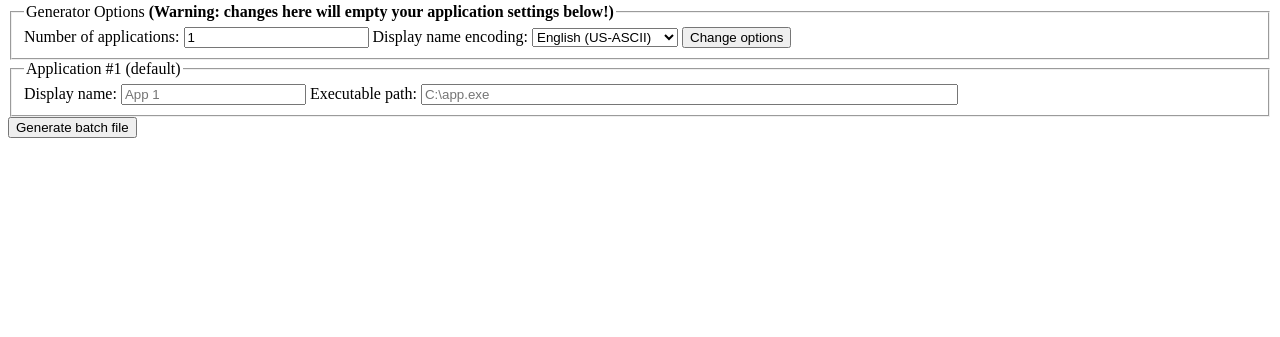
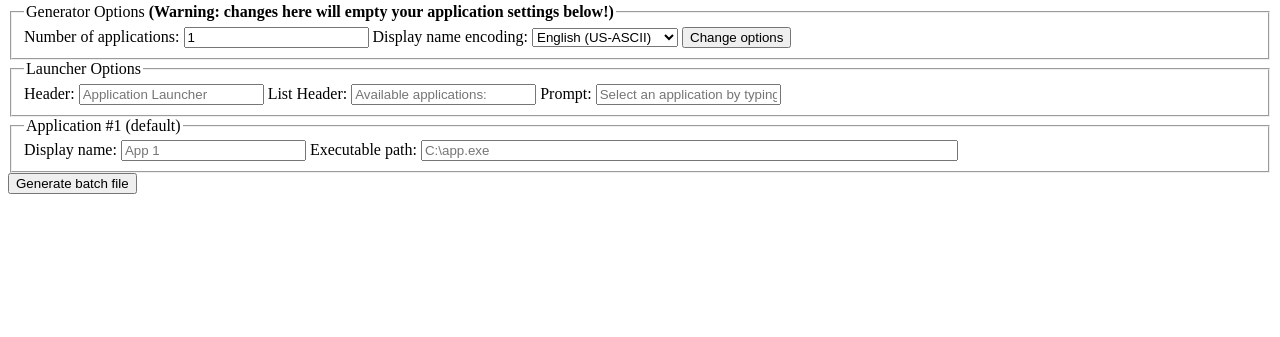
Before and after one commit to Andrew67/launchergen, a PHP site: page /simple/?numapps=1 in a window 1280 px wide. Shown: the part 463-800 px from the top of the page. Run offline with PHP 8.4, Linux system fonts and the light colour scheme.

Commit message:
Add support for custom header/prompt text.

```diff
--- a/web/simple/index.php
+++ b/web/simple/index.php
@@ -38,7 +38,7 @@ $charset = !empty($_GET['charset']) ? htmlentities($_GET['charset']) : 'us-ascii
     <li>Maximum of 20 applications.</li>
     <li>Default application is always application #1.</li>
     <li>Numeric input for application selection only.</li>
-    <li>ASCII and Shift_JIS are the only supported display name encodings.</li>
+    <li>ASCII and Shift_JIS are the only supported encodings.</li>
     <li>Display names cannot contain the &quot; character.</li>
     <li>Path only; no support for flags.</li>
 </ul>
@@ -65,6 +65,12 @@ $charset = !empty($_GET['charset']) ? htmlentities($_GET['charset']) : 'us-ascii
 </form>
 
 <form method="POST" action="generate-bat.php" accept-charset="<?=$charset?>">
+    <fieldset>
+        <legend>Launcher Options</legend>
+        <label>Header: <input type="text" name="header" placeholder="Application Launcher"></label>
+        <label>List Header: <input type="text" name="list_header" placeholder="Available applications:"></label>
+        <label>Prompt: <input type="text" name="prompt" placeholder="Select an application by typing the number and pressing &quot;Enter&quot; (default=1):"></label>
+    </fieldset>
     <?php for ($i=1; $i<=$numapps; ++$i): ?>
     <fieldset>
         <legend>
```
Also changed, not shown: web/simple/generate-bat.php (+17 -7 lines).
